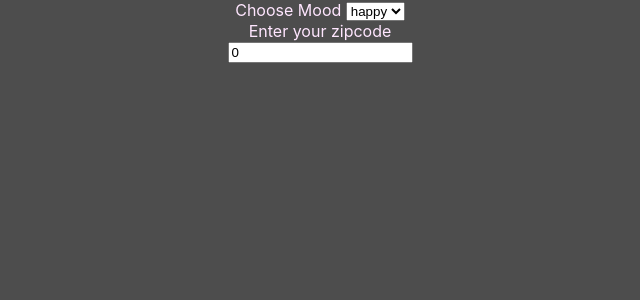
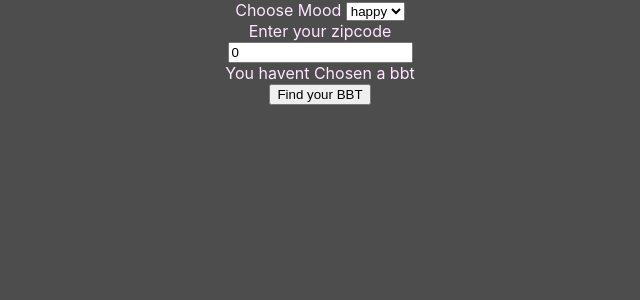
Before and after one commit to FreezeSnail/DandyHacks-thon, a React (Create React App) app in the folder bbt-sugester/: page / in a window 1280 px wide. Shown: the top 300 px of the page, without its empty margins (320-960 px from the left). Built offline with nearby package versions, Linux system fonts and the light colour scheme.

Commit message:
basic bbt display comp

```diff
--- a/bbt-sugester/src/App.jsx
+++ b/bbt-sugester/src/App.jsx
@@ -1,6 +1,7 @@
 import './App.css';
 import { DropDownComp } from './frontend/components/dropDownComp'
 import { WeatherComp } from './frontend/components/weatherComp'
+import { BBTComp } from './frontend/components/bbtComponent'
 import './styles.sass';
 
 function App() {
@@ -8,6 +9,7 @@ function App() {
     <div className="body">
       <DropDownComp />
       <WeatherComp />
+      <BBTComp />
 
     </div>
   );
--- a/bbt-sugester/src/bbt-selector/bbtSelector.ts
+++ b/bbt-sugester/src/bbt-selector/bbtSelector.ts
@@ -45,7 +45,7 @@ function pickTopping(): string {
    return toppings[getRandomInt(toppings.length)];
 }
 
-export function genBBt(tempurature:tempuratureIndex, weather:weatherType ) : BBT{   // weather params, mood params, ect.
+export function genBBT(tempurature:tempuratureIndex, weather:weatherType ) : BBT{   // weather params, mood params, ect.
     //eventually theres going to need to be some kind of logic here
 
     let base: string = pickBase();
--- /dev/null
+++ b/bbt-sugester/src/frontend/components/bbtComponent.jsx
@@ -0,0 +1,64 @@
+import React from 'react';
+import { genBBT, BBT } from "../../bbt-selector/bbtSelector";
+
+export class BBTComp extends React.Component {
+    state = {
+        currentBBT: null,
+        bbtPresented: false,
+    };
+
+    findBBT() {
+        console.log("finding bbt")
+
+        let bbt = genBBT();
+
+        this.setState({currentBBT: bbt});
+        this.setState({bbtPresented: true})
+    }
+
+    drawBBT() {
+        let bbt = this.state.currentBBT;
+        return (
+            <div>
+                <div>
+                    {bbt.milk ? "milk" : "no milk"}
+                </div>
+                <div>
+                    base: {bbt.base}
+                </div>
+                <div>
+                    flavor: {bbt.flavor}
+                </div>
+                <div>
+                    topping: {bbt.topping}
+                </div>
+            </div>
+        )
+    }
+
+    render() {
+        let presented = this.state.bbtPresented;
+
+        let render = (<div></div>);
+        if(!presented) {
+            render = (
+                <div>
+                    You havent Chosen a bbt
+                    <div>
+                        <button onClick={this.findBBT.bind(this)}>Find your BBT</button>
+                    </div>
+                </div>
+            )
+        }
+            else {
+                render = this.drawBBT();
+            }
+
+        return (
+            <div>
+            {render}
+            </div>
+        );
+    }
+
+}
```
